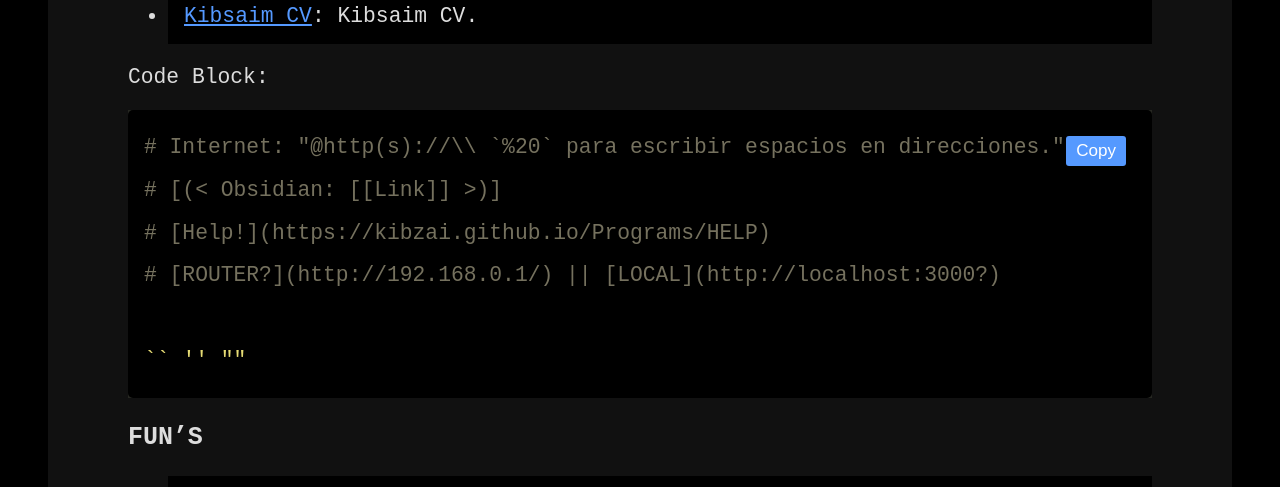
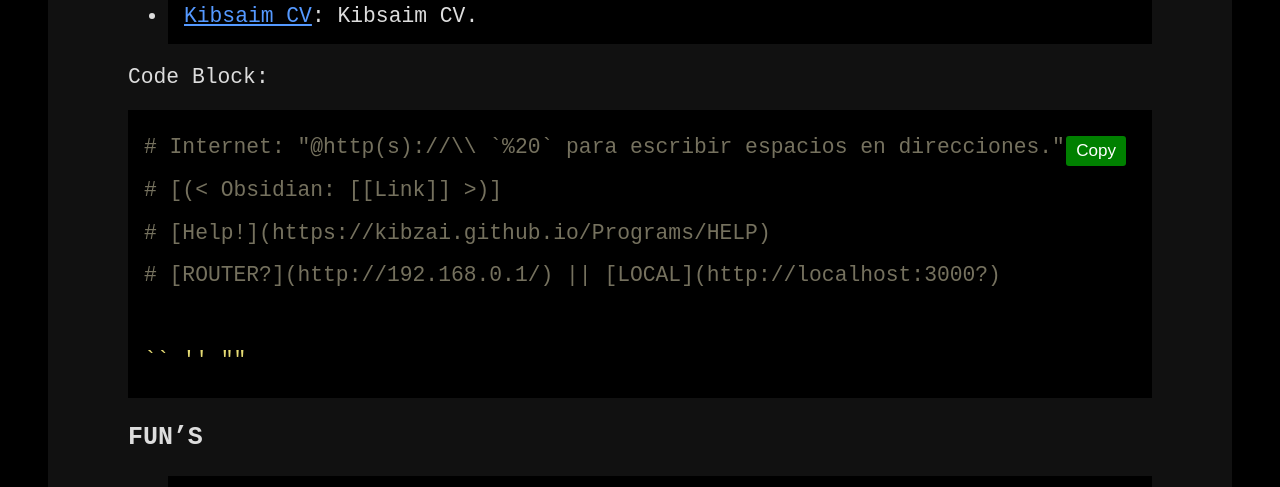
Before and after one commit to Kibzai/Programs, a Jekyll site: the page built from index.md, in a window 1280 px wide. Shown: the part 534-1021 px from the top of the page. Built offline with Jekyll 4.4.1, drawn with Linux system fonts in a browser that asks for light colours.

Commit message:
Update style.css

```diff
--- a/assets/css/style.css
+++ b/assets/css/style.css
@@ -27,7 +27,6 @@
 /* Code Block Styling with Wrap */
 body.dark-mode pre{
     background-color: #000;
-    border-radius: 5px;
     padding: 1rem;
     overflow-x: auto; /* Enables horizontal scrolling for long lines */
     white-space: pre-wrap; /* Ensures wrapping of long lines */
@@ -49,7 +48,7 @@
     float: right;
     top: 10px;
     right: 10px;
-    background-color: #5599ff;
+    background-color: green;
     color: white;
     border: none;
     border-radius: 3px;
```
